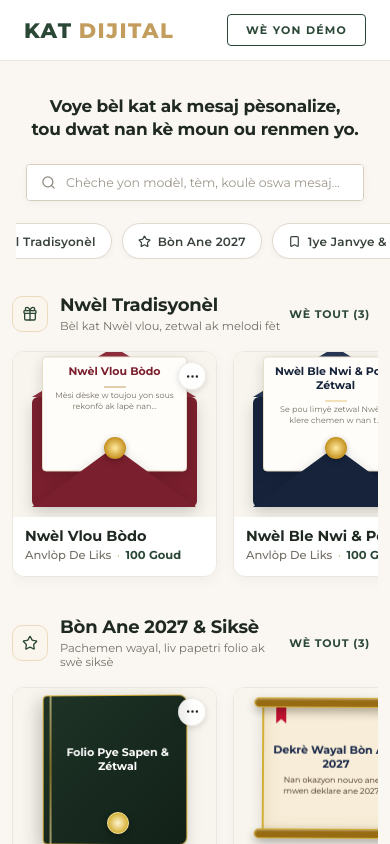
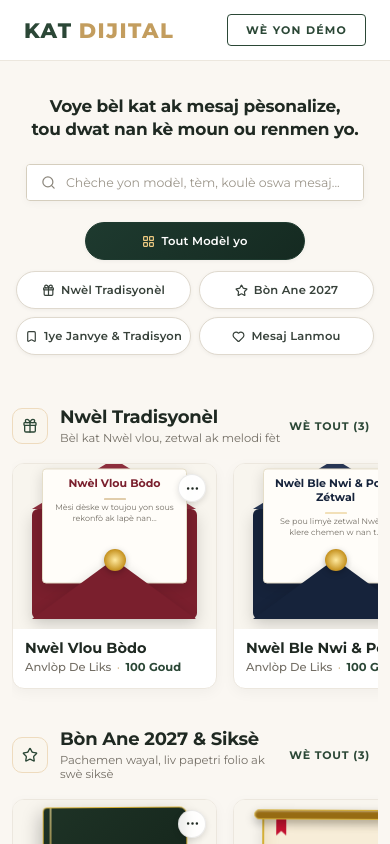
Before and after one commit to CalvertWanguy/katdigital, a React (Vite) app: page / in a window 390 px wide. Shown: the top 844 px of the page. Built offline with nearby package versions, Linux system fonts and the light colour scheme.

Commit message:
fix: korije kategori yo sou mobil ak layout simetrik 2x2 san okenn koupe teks ni debodman

```diff
--- a/src/App.jsx
+++ b/src/App.jsx
@@ -433,7 +433,7 @@ export default function App() {
         <div className="categories-bar">
           <button
             type="button"
-              className={`category-pill ${selectedCategory === 'all' ? 'active' : ''}`}
+            className={`category-pill category-pill-all ${selectedCategory === 'all' ? 'active' : ''}`}
             onClick={() => setSelectedCategory('all')}
           >
             <LayoutGrid size={13} />
--- a/src/index.css
+++ b/src/index.css
@@ -150,41 +150,62 @@ body {
   }
 
   .categories-bar {
-    display: flex !important;
-    flex-wrap: nowrap !important;
-    overflow-x: auto !important;
-    -webkit-overflow-scrolling: touch;
-    scrollbar-width: none;
-    -ms-overflow-style: none;
-    gap: 8px;
-    padding: 4px 16px 12px;
-    margin: 4px -16px 12px;
-    width: calc(100% + 32px);
-    box-sizing: border-box;
-    justify-content: flex-start;
-  }
-
-  .categories-bar::-webkit-scrollbar {
-    display: none;
+    display: grid !important;
+    grid-template-columns: 1fr 1fr !important;
+    gap: 8px !important;
+    width: 100% !important;
+    max-width: 380px !important;
+    margin: 6px auto 16px !important;
+    padding: 0 !important;
+    box-sizing: border-box !important;
+    overflow: visible !important;
+  }
+
+  .category-pill.category-pill-all {
+    grid-column: 1 / -1 !important;
+    justify-self: center !important;
+    min-width: 160px !important;
+    max-width: 220px !important;
+    margin: 0 auto 2px !important;
   }
 
   .category-pill {
-    flex: 0 0 auto !important;
-    padding: 8px 15px !important;
-    font-size: 12px !important;
-    gap: 6px;
-    border-radius: 9999px;
-    height: 36px;
+    width: 100% !important;
+    min-height: 38px !important;
+    height: 38px !important;
+    padding: 0 10px !important;
+    font-size: 11.5px !important;
+    gap: 6px !important;
+    border-radius: 9999px !important;
     white-space: nowrap !important;
-    box-sizing: border-box;
-    display: inline-flex;
-    align-items: center;
+    overflow: hidden !important;
+    box-sizing: border-box !important;
+    display: inline-flex !important;
+    align-items: center !important;
+    justify-content: center !important;
+    text-align: center !important;
+    box-shadow: 0 1px 4px rgba(0, 0, 0, 0.05) !important;
+  }
+
+  .category-pill svg {
+    width: 13px !important;
+    height: 13px !important;
+    flex-shrink: 0 !important;
   }
 }
 
 @media (max-width: 360px) {
   .hero-title {
     font-size: clamp(12px, 4vw, 14.5px);
+  }
+  .category-pill {
+    font-size: 10.5px !important;
+    padding: 0 4px !important;
+    gap: 4px !important;
+  }
+  .category-pill svg {
+    width: 11px !important;
+    height: 11px !important;
   }
 }
 
```
Lines whose indentation alone changed are shown as unchanged.
